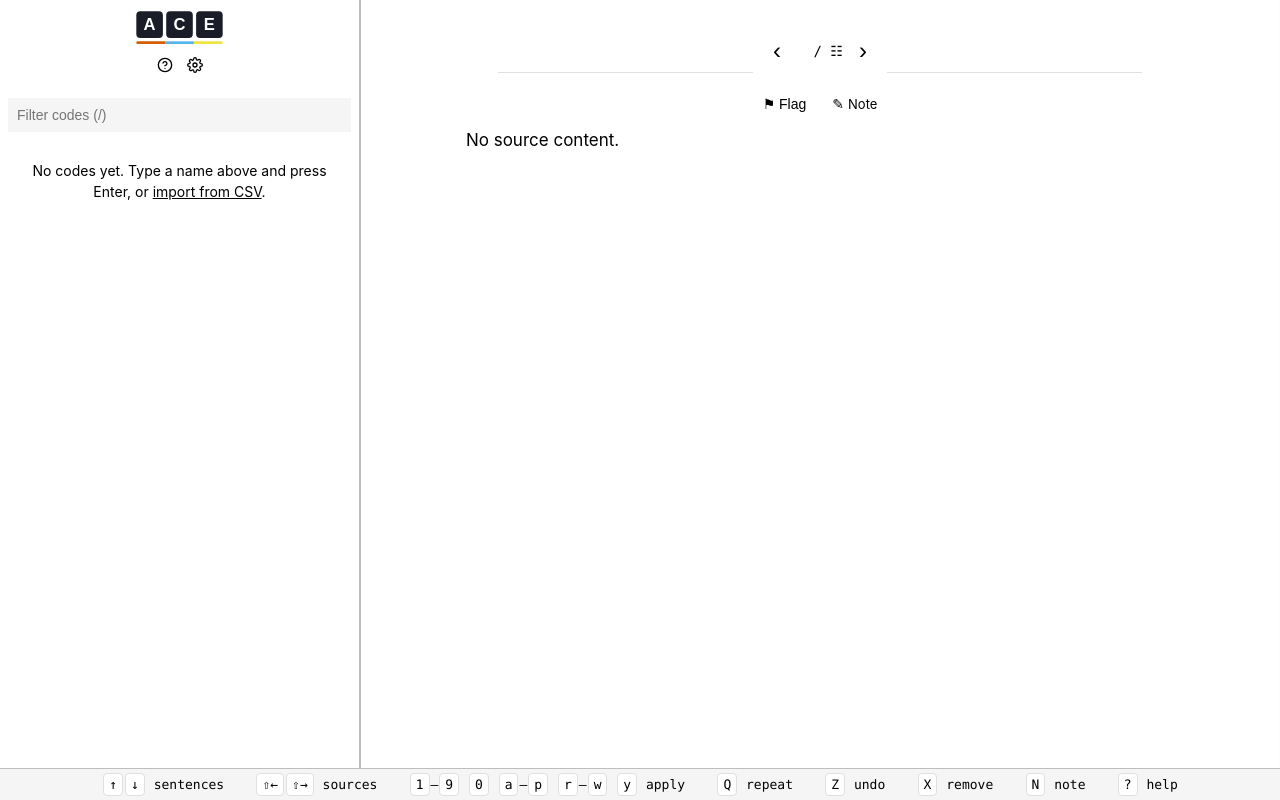
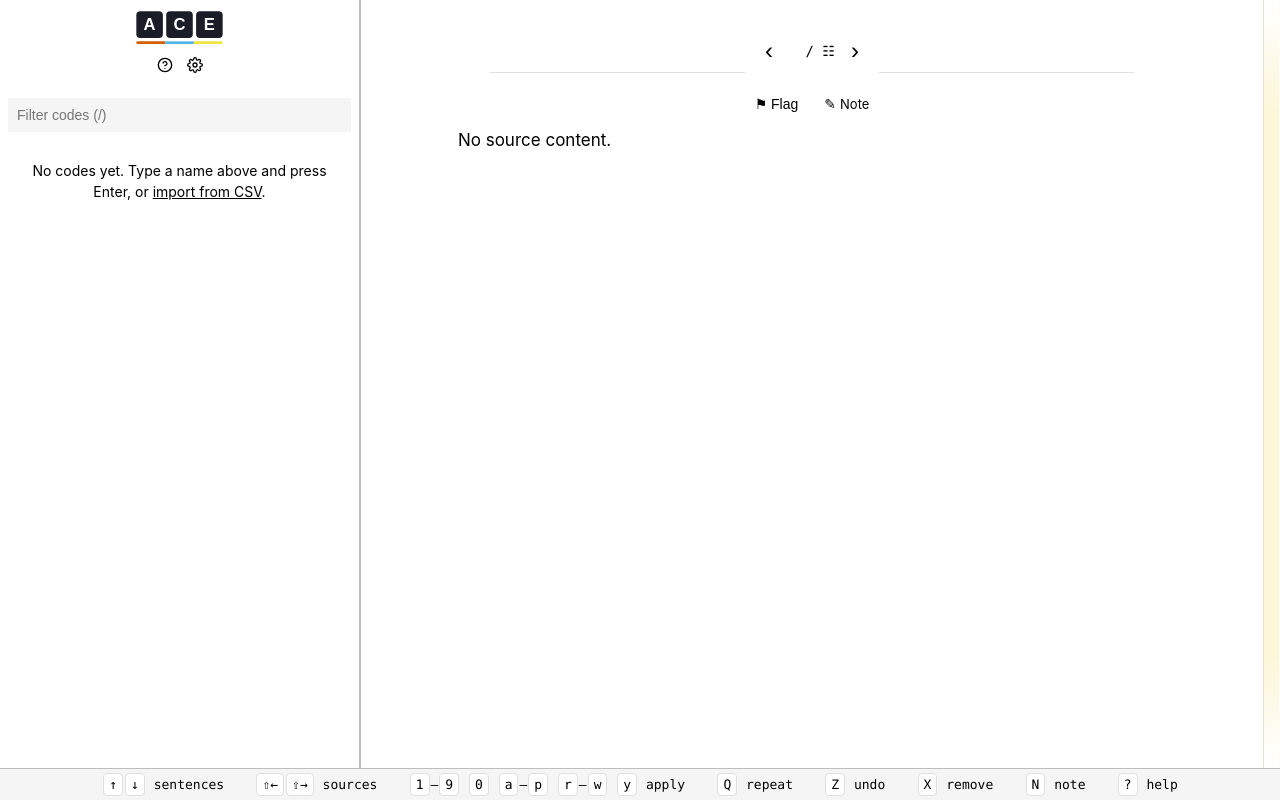
Before and after one commit to januarharianto/annotation-coding-environment, a Python web app: template src/ace/templates/coding.html in a window 1280 px wide. Run offline with Jinja, Linux system fonts and the light colour scheme; the template is opened without the code that fills it, so the values that code supplies are empty.

Commit message:
feat: note drawer UX improvements + gitignore/tauri config cleanup
Note drawer:
- Resilient save: check Content-Type before parsing JSON, gracefully handle
  HTML responses from old server instances, silent auto-save (no status
  messages per UX recommendation B)
- Click-outside-to-close: mousedown anywhere outside drawer/pill/rail closes it
- Restore the right-edge rail (16px wide, 22px on hover) as a click target
  to open the drawer; hidden when drawer is open; amber dot when note exists
- Smaller mode indicator labels (11px) to fit narrow drawer
- Status text wraps to its own left-aligned line

Also:
- Add playwright artifacts and debug screenshots to .gitignore
- Add beforeDevCommand to tauri.conf.json for cargo tauri dev workflow

```diff
--- a/desktop/src-tauri/tauri.conf.json
+++ b/desktop/src-tauri/tauri.conf.json
@@ -5,6 +5,10 @@
   "build": {
     "devUrl": "http://127.0.0.1:18080",
     "frontendDist": "http://127.0.0.1:18080",
+    "beforeDevCommand": {
+      "script": "uv run uvicorn ace.app:create_app --factory --host 127.0.0.1 --port 18080 --reload --reload-dir src/ace",
+      "cwd": "../.."
+    },
     "beforeBuildCommand": {
       "script": "uv run python scripts/build_sidecar.py",
       "cwd": "../.."
--- a/src/ace/static/css/coding.css
+++ b/src/ace/static/css/coding.css
@@ -944,8 +944,9 @@ body:has(#note-textarea:focus) .ace-note-drawer {
 
 .ace-note-drawer-header {
   display: flex;
+  flex-wrap: wrap;
   align-items: baseline;
-  gap: var(--ace-space-2);
+  gap: var(--ace-space-1) var(--ace-space-2);
   padding: var(--ace-space-2) var(--ace-space-4);
   border-bottom: 1px solid var(--ace-note-border);
   flex-shrink: 0;
@@ -973,6 +974,7 @@ body:has(#note-textarea:focus) .ace-note-drawer {
 
 html[data-ace-note-open="1"] .ace-note-mode-indicator::before {
   content: "View · N to edit";
+  font-size: 11px;
   background: #e3f2fd;
   color: #1976d2;
   padding: 2px 6px;
@@ -981,6 +983,7 @@ html[data-ace-note-open="1"] .ace-note-mode-indicator::before {
 
 body:has(#note-textarea:focus) .ace-note-mode-indicator::before {
   content: "Edit · Esc to stop";
+  font-size: 11px;
   background: #fff3e0;
   color: #e65100;
 }
@@ -989,8 +992,7 @@ body:has(#note-textarea:focus) .ace-note-mode-indicator::before {
   font-size: var(--ace-font-size-2xs);
   color: #888;
   font-style: normal;
-  margin-left: auto;
-  flex-shrink: 0;
+  flex-basis: 100%;
 }
 
 /* READ mode: subtle cue that the textarea isn't active yet */
@@ -1025,6 +1027,53 @@ body:has(#note-textarea:focus) .ace-note-drawer .ace-note-textarea {
 
 /* ---- Note rail (persistent right-edge affordance) ---- */
 
+.ace-note-rail {
+  width: 16px;
+  flex-shrink: 0;
+  padding: 0;
+  border: none;
+  border-left: 1px solid var(--ace-note-border);
+  background: linear-gradient(
+    to bottom,
+    transparent 0%,
+    #fdf6d8 15%,
+    #fdf6d8 85%,
+    transparent 100%
+  );
+  cursor: pointer;
+  transition: width 150ms ease;
+  position: relative;
+}
+
+.ace-note-rail:hover {
+  width: 22px;
+}
+
+.ace-note-rail:focus-visible {
+  outline: 2px solid var(--ace-note-accent);
+  outline-offset: -2px;
+}
+
+.ace-note-rail-dot {
+  position: absolute;
+  top: 50%;
+  left: 50%;
+  transform: translate(-50%, -50%);
+  width: 4px;
+  height: 4px;
+  border-radius: 50%;
+  background: transparent;
+  transition: background 150ms;
+}
+
+html[data-ace-has-note="1"] .ace-note-rail-dot {
+  background: var(--ace-note-accent);
+}
+
+html[data-ace-note-open="1"] .ace-note-rail {
+  display: none;
+}
+
 /* ---- Reduced motion ---- */
 @media (prefers-reduced-motion: reduce) {
   .ace-note-drawer {
--- a/src/ace/static/js/bridge.js
+++ b/src/ace/static/js/bridge.js
@@ -2792,9 +2792,10 @@
       body: "note_text=" + encodeURIComponent(text),
     }).then(function (resp) {
       if (!resp.ok) throw new Error(resp.status);
-      return resp.json();
+      var ct = resp.headers.get("content-type") || "";
+      if (ct.indexOf("application/json") !== -1) return resp.json();
+      return { has_note: !!text.trim() };
     }).then(function (data) {
-      _setNoteStatus("Saved \u2713", false);
       var pill = document.getElementById("note-pill");
       if (pill) {
         if (data.has_note) {
@@ -2803,8 +2804,8 @@
           pill.classList.remove("ace-note-pill--has-note");
         }
       }
-    }).catch(function () {
-      _setNoteStatus("Save failed — retry?", true);
+    }).catch(function (err) {
+      if (err.name === "AbortError") return;
     });
     _noteInFlight = promise;
     return promise;
@@ -2854,6 +2855,12 @@
   // focus (the main keydown handler returns early via _isTyping()).
   // Defers to higher-priority Escape targets (cheat sheet, open dialog,
   // source grid overlay) so closing those doesn't also close the drawer.
+  document.addEventListener("mousedown", function (e) {
+    if (!_isDrawerOpen()) return;
+    if (e.target.closest("#note-drawer") || e.target.closest("#note-pill") || e.target.closest("#note-rail")) return;
+    aceCloseNote();
+  });
+
   document.addEventListener("keydown", function (e) {
     if (e.key !== "Escape") return;
     if (!_isDrawerOpen()) return;
--- a/src/ace/templates/coding.html
+++ b/src/ace/templates/coding.html
@@ -200,6 +200,17 @@ rect.ace-flash-{{ code["id"] }} {
       </main>
       {% endblock %}
 
+      {# Right-edge rail — click to open note drawer #}
+      <button type="button"
+              id="note-rail"
+              class="ace-note-rail"
+              aria-label="Open source note"
+              aria-controls="note-drawer"
+              aria-expanded="false"
+              title="Open source note (n)">
+        <span class="ace-note-rail-dot" aria-hidden="true"></span>
+      </button>
+
       {# Source note drawer (push layout — shrinks text panel when open) #}
       <aside id="note-drawer"
              class="ace-note-drawer"
```
Also changed, not shown: 1 other file.
